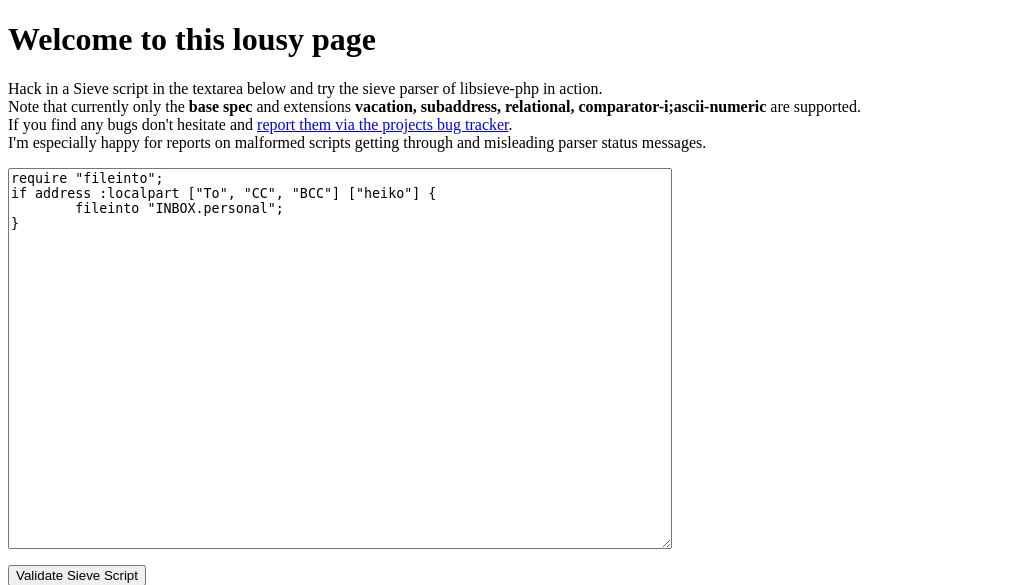
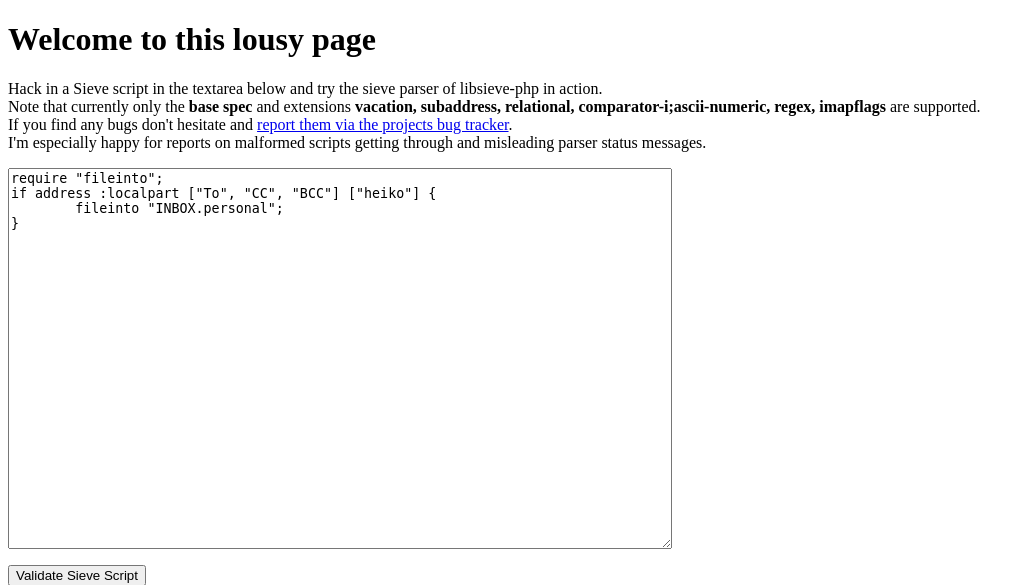
Before and after one commit to ProtonMail/libsieve-php, a PHP site: page / in a window 1280 px wide. Shown: the top 585 px of the page, without its empty margins (0-1035 px from the left). Run offline with PHP 8.4, Linux system fonts and the light colour scheme.

Commit message:
updated website

```diff
--- a/web/index.php
+++ b/web/index.php
@@ -10,8 +10,8 @@
 	<h1>Welcome to this lousy page</h1>
 	<p>
 		Hack in a Sieve script in the textarea below and try the sieve parser of libsieve-php in action.<br/>
-		Note that currently only the <span style="font-weight:bold">base spec</span> and extensions <span style="font-weight:bold">vacation, subaddress, relational, comparator-i;ascii-numeric</span> are supported.<br/>
-		If you find any bugs don't hesitate and <a href="http://sourceforge.net/tracker/?func=add&group_id=184171&atid=908185">report them via the projects bug tracker</a>.<br/>
+		Note that currently only the <span style="font-weight:bold">base spec</span> and extensions <span style="font-weight:bold">vacation, subaddress, relational, comparator-i;ascii-numeric, regex, imapflags</span> are supported.<br/>
+		If you find any bugs don't hesitate and <a href="http://sourceforge.net/tracker/?func=add&amp;group_id=184171&amp;atid=908185">report them via the projects bug tracker</a>.<br/>
 		I'm especially happy for reports on malformed scripts getting through and misleading parser status messages.
 	</p>
 	<textarea name="script" cols="80" rows="25">require "fileinto";
```
